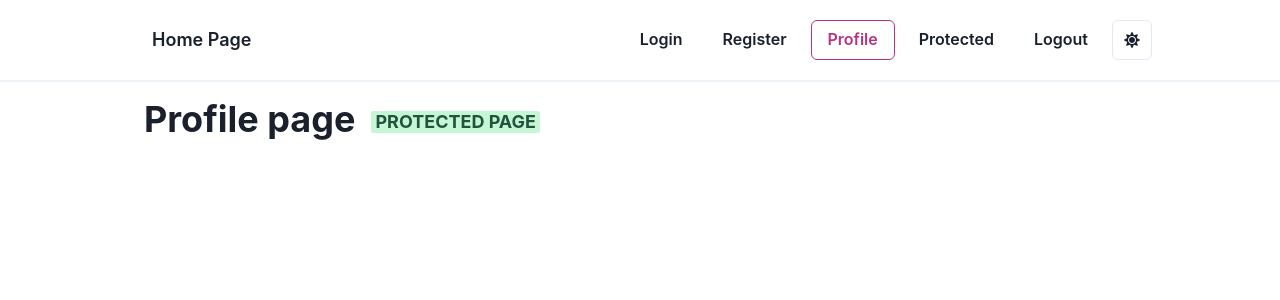
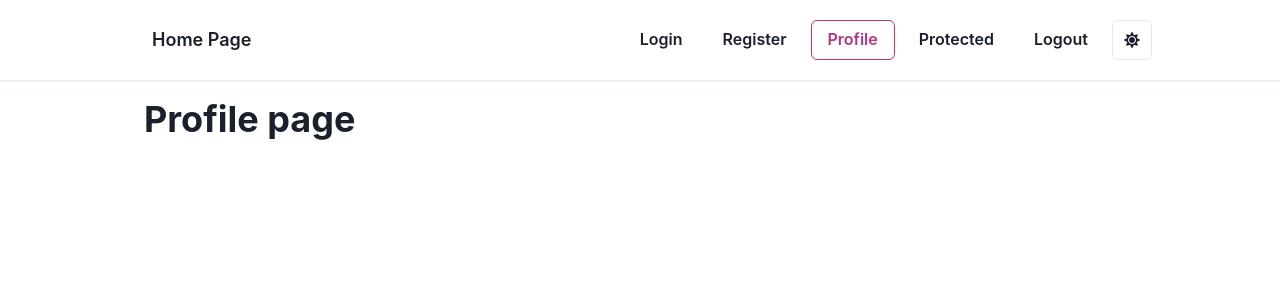
Before and after one commit to SHresTho12/iut_edumate, a React (Create React App) app: page /profile in a window 1280 px wide. Shown: the top 300 px of the page. Built offline with nearby package versions, Linux system fonts and the light colour scheme; no server answers.

Commit message:
Profile page current user condition added. That means the profile page shows informnation if the user is logged in

```diff
--- a/src/pages/Profilepage.jsx
+++ b/src/pages/Profilepage.jsx
@@ -1,19 +1,19 @@
+import { chakra, Container, Heading } from '@chakra-ui/react'
 import React from 'react'
 import { Layout } from '../components/Layout'
-import { Badge, Code, Container, Heading } from '@chakra-ui/react'
-import { Card } from '../components/Card'
+import { useAuth } from '../Context/AuthContext'
 
 export default function Profilepage() {
+  const { currentUSer } = useAuth()
+  console.log(currentUSer)
   return (
     <Layout>
-      <Heading>
-        Profile page
-        <Badge colorScheme='green' fontSize='lg' mx={4}>
-          Protected Page
-        </Badge>
-      </Heading>
-
-      <Container maxW='container.lg' overflowX='auto' py={4}></Container>
+      <Heading>Profile page</Heading>
+      <Container maxW='container.lg' overflowX='auto' py={4}>
+      <chakra.pre p={4}>
+          {currentUSer && <pre> {JSON.stringify(currentUSer, null, 2)}</pre>}
+          </chakra.pre>
+      </Container>
     </Layout>
   )
 }
```
